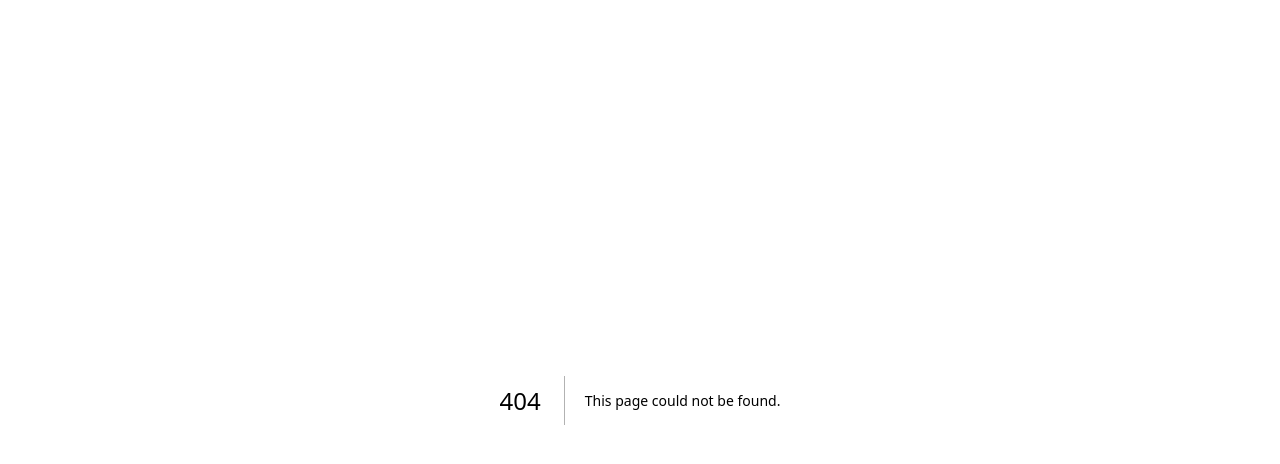
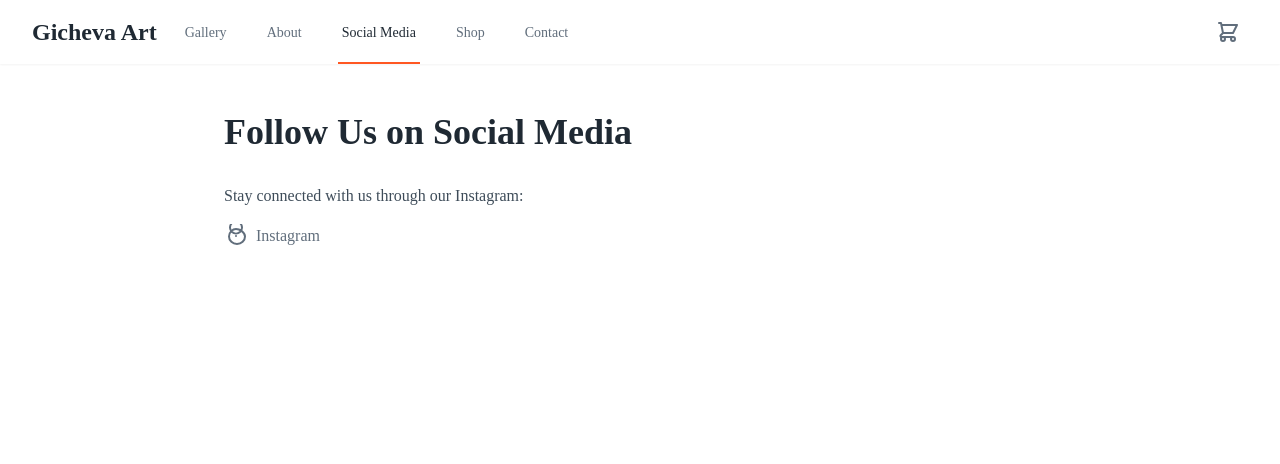
Before and after one commit to mar0der/GichevaArtAI, a Next.js app in the folder frontend/: page /social-media in a window 1280 px wide. Before the commit this address had no page. Shown: the top 464 px of the page. Built offline with nearby package versions, Linux system fonts and the light colour scheme.

Commit message:
Add Instagram link with logo to social media page and set to open in new tab

```diff
--- /dev/null
+++ b/frontend/src/app/social-media/page.tsx
@@ -0,0 +1,42 @@
+'use client';
+
+import React from 'react';
+import { Header } from '@/components/header';
+
+export default function SocialMedia() {
+  return (
+    <>
+      <Header />
+      <div className="max-w-4xl mx-auto px-4 sm:px-6 lg:px-8 py-12">
+        <h1 className="text-4xl font-bold text-primary-900 mb-8">Follow Us on Social Media</h1>
+        <p className="text-primary-700 mb-4">Stay connected with us through our Instagram:</p>
+        <ul className="space-y-4">
+          <li>
+            <a
+              href="https://www.instagram.com/gicheva.art/"
+              target="_blank"
+              rel="noopener noreferrer"
+              className="flex items-center text-primary-500 hover:text-primary-700"
+            >
+              <svg
+                xmlns="http://www.w3.org/2000/svg"
+                className="h-6 w-6 mr-2"
+                fill="none"
+                viewBox="0 0 24 24"
+                stroke="currentColor"
+              >
+                <path
+                  strokeLinecap="round"
+                  strokeLinejoin="round"
+                  strokeWidth={2}
+                  d="M16 8a6 6 0 10-8 0 6 6 0 008 0zM12 12v.01M21 12.5c0 4.28-3.58 7.5-8 7.5S5 16.78 5 12.5 8.58 5 12 5s9 3.22 9 7.5z"
+                />
+              </svg>
+              Instagram
+            </a>
+          </li>
+        </ul>
+      </div>
+    </>
+  );
+}
```
